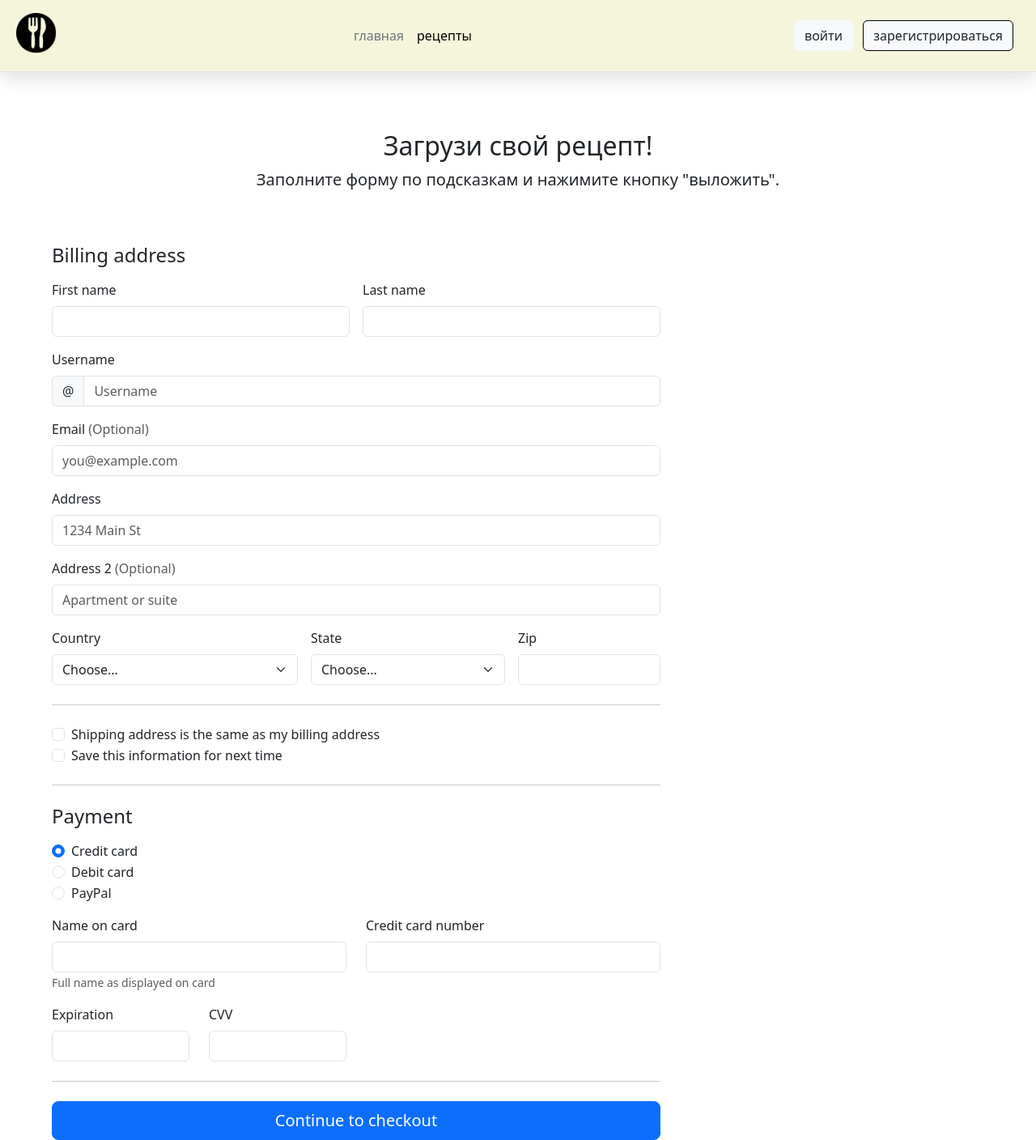
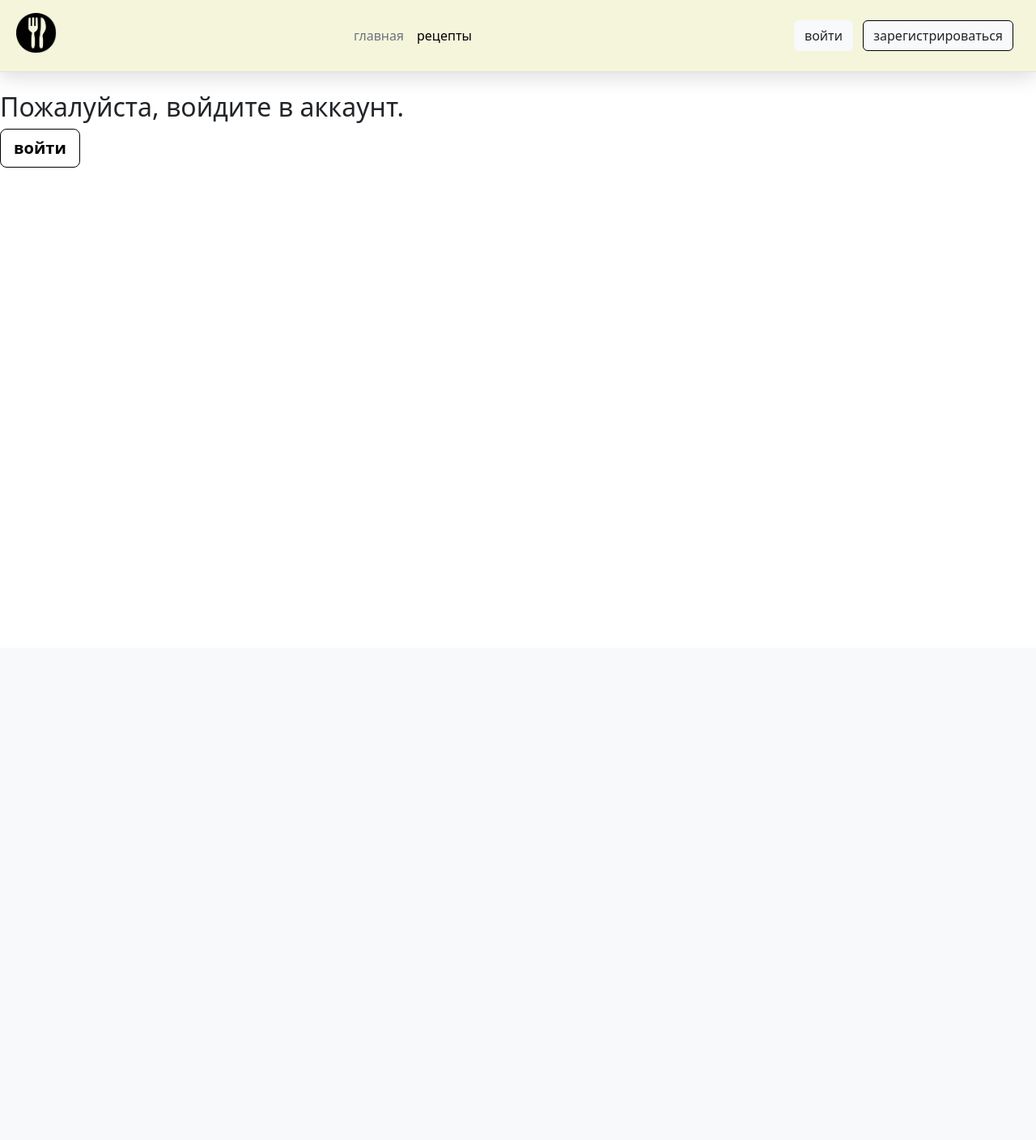
Before and after one commit to papaWa-paw/website, a Flask app: page /recipes_form in a window 1280 px wide. Shown: the whole page at 81% size. After the commit the page ends 207 px from the top, so only its background shows below. Run offline with Flask 3, Linux system fonts and the light colour scheme.

Commit message:
Update recipes_form.html

```diff
--- a/templates/recipes_form.html
+++ b/templates/recipes_form.html
@@ -5,7 +5,9 @@
 {% endblock %}
 
 {% block body %}
-<main class="formik">
+<nav>
+        {% if current_user.is_authenticated %}
+        <main class="formik">
     <div class="py-5 text-center">
       <h2>Загрузи свой рецепт!</h2>
       <p class="lead">Заполните форму по подсказкам и нажимите кнопку "выложить".</p>
@@ -170,4 +172,12 @@
       </div>
     </div>
   </main>
+    {% else %}
+    <div class="pz">
+      <h2>Пожалуйста, войдите в аккаунт.</h2>
+      <a href="/sign_in" class="btn btn-lg btn-light fw-bold border-black bg-white">войти</a>
+    </div>
+    {% endif %}
+    </nav>
+
 {% endblock %}
```
